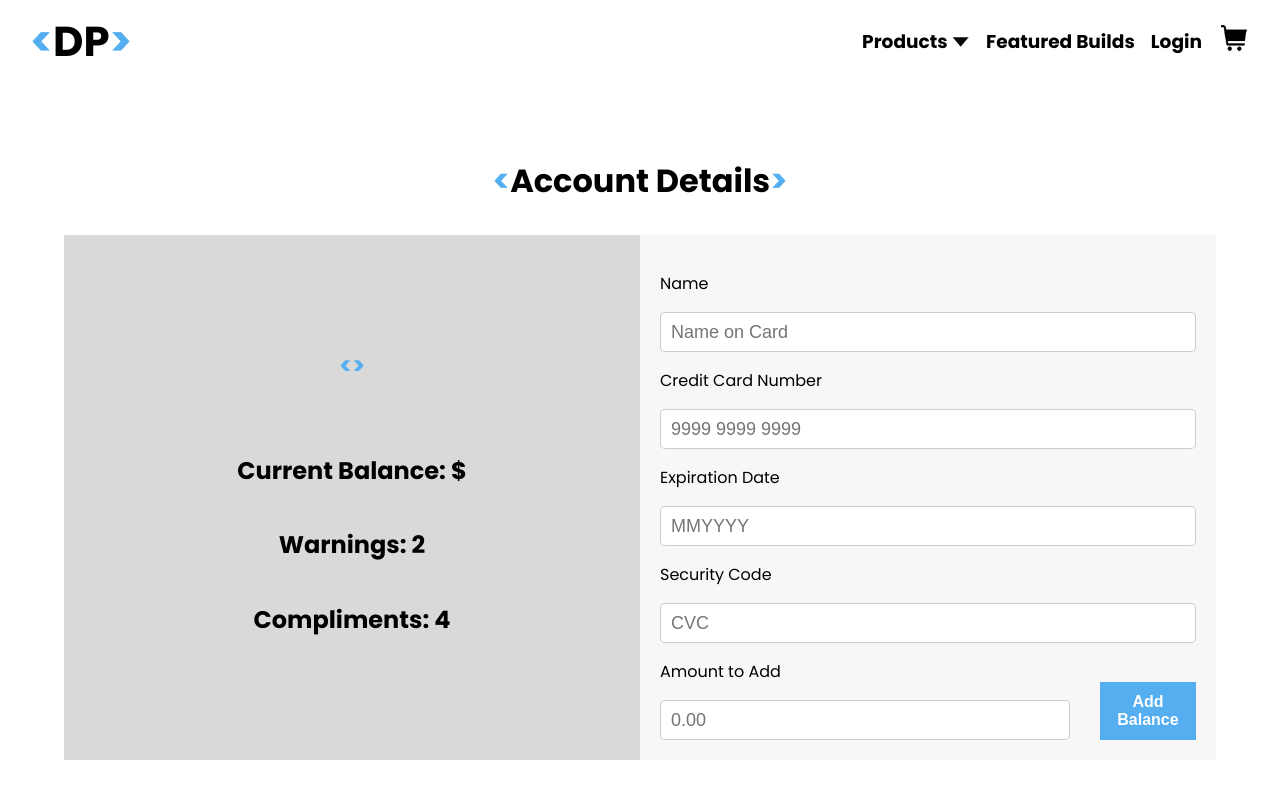
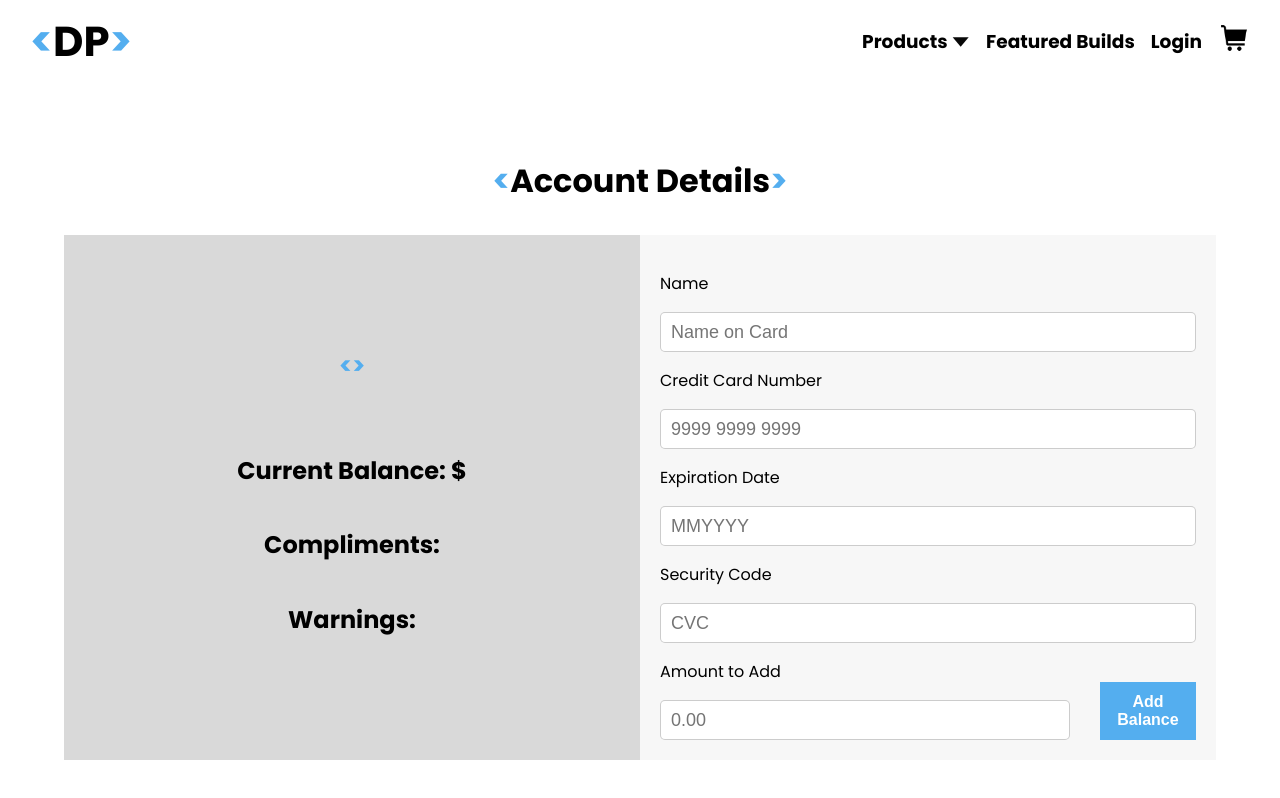
Before and after one commit to brandonlam4237/CSC322_Project, a React (Create React App) app in the folder client/: page /accountDetails in a window 1280 px wide. Built offline with nearby package versions, Linux system fonts and the light colour scheme.

Commit message:
fix: remove user warnings and compliments hard coded values

```diff
--- a/client/src/pages/AccountDetails.tsx
+++ b/client/src/pages/AccountDetails.tsx
@@ -1,8 +1,6 @@
-import Input from "src/components/Input";
 import Button from "src/components/Button";
 import { useState } from "react";
 import { useAuthContext } from "src/contexts/AuthContext";
-import { type } from "@testing-library/user-event/dist/type";
 import "../scss/accountDetails.scss";
 
 export interface IBalanceForm {
@@ -45,16 +43,16 @@ export default function AccountDetails() {
         <section className="account-details-component__content__container-left">
           <h2 className="account-username">
             <div className="logo__accent-left">{`<`}</div>{" "}
-            {authValues.userData.first_name.charAt(0).toUpperCase() +
-              authValues.userData.first_name.slice(1)}{" "}
-            {authValues.userData.last_name.charAt(0).toUpperCase() +
-              authValues.userData.last_name.slice(1)}
+            {user.first_name.charAt(0).toUpperCase() +
+              user.first_name.slice(1)}{" "}
+            {user.last_name.charAt(0).toUpperCase() +
+              user.last_name.slice(1)}
             <div className="logo__accent-right">{`>`}</div>
           </h2>
-          <h2> {authValues.userData.email}</h2>
-          <h2> Current Balance: ${authValues.userData.balance}</h2>
-          <h2> Warnings: 2</h2>
-          <h2> Compliments: 4</h2>
+          <h2> {user.email}</h2>
+          <h2> Current Balance: ${user.balance}</h2>
+          <h2> Compliments: {user.compliments}</h2>
+          <h2> Warnings: {user.warnings}</h2>
         </section>
 
         <section className="account-details-component__content__container-right">
```
